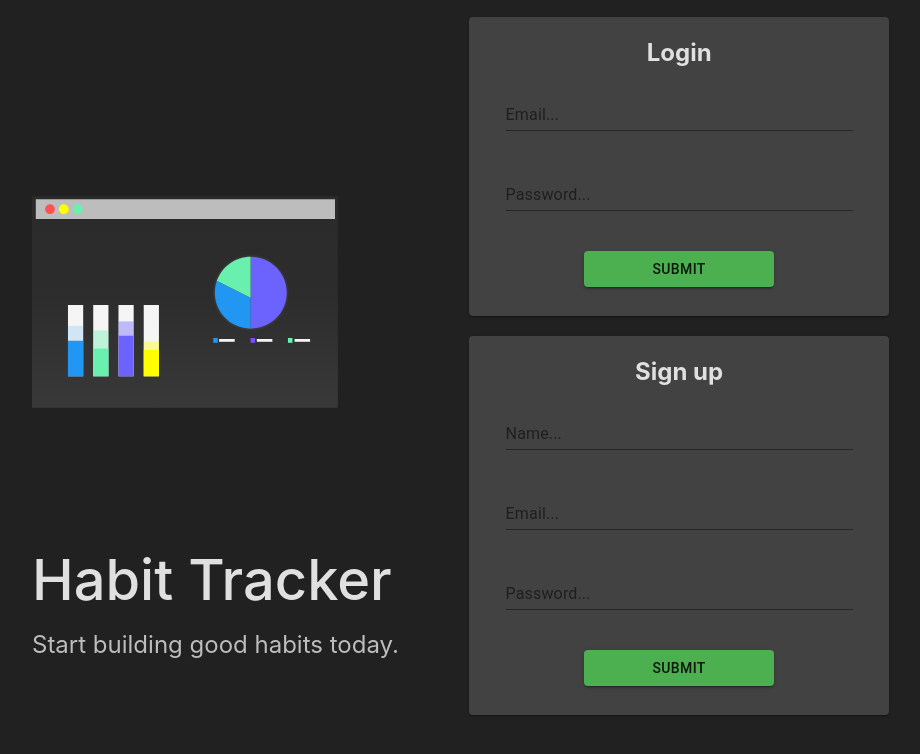
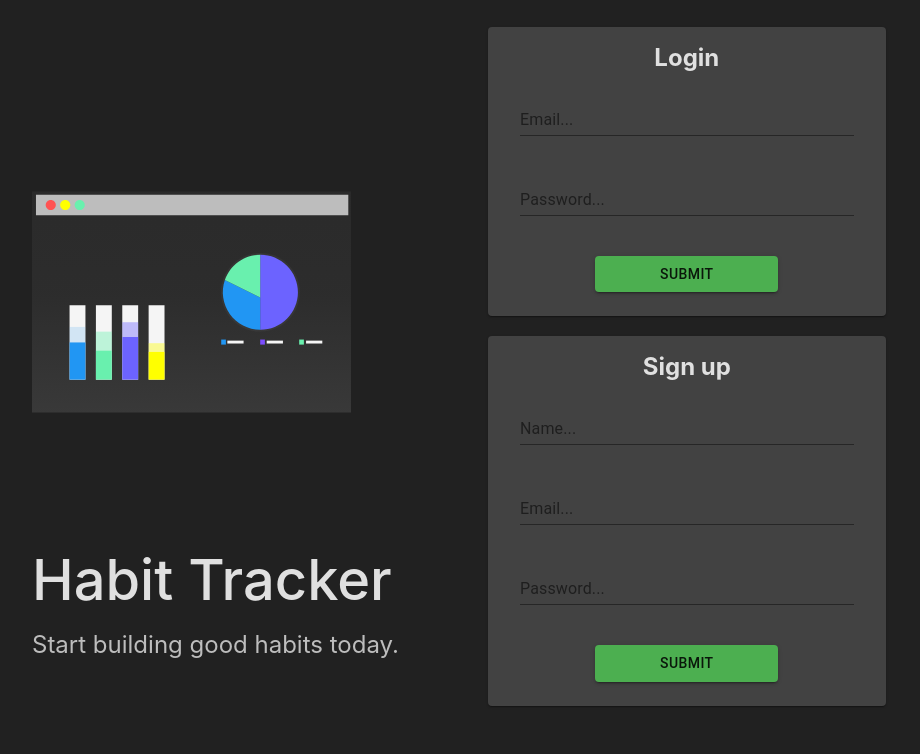
Before and after one commit to jaydenkwright/habit-tracker, a React (Create React App) app in the folder client/: page / in a window 1280 px wide. Shown: the top 754 px of the page, without its empty margins (96-1016 px from the left). Built offline with nearby package versions, Linux system fonts and the light colour scheme; no server answers.

Commit message:
Fixed login/registration error messages

```diff
--- a/client/src/components/Home.js
+++ b/client/src/components/Home.js
@@ -11,7 +11,8 @@
     const [name, setName] = useState('')
     const [email, setEmail] = useState('')
     const [pass, setPass] = useState('')
-    const [error, setError] = useState('')
+    const [loginError, setLoginError] = useState('')
+    const [registrationError, setRegistrationError] = useState('')
     const onEmailChange = (e) => {
         setEmail(e.target.value)
     }
@@ -31,7 +32,7 @@
         }, {'withCredentials':true})
             .then((response) => {
                 if(response.data.error){
-                    setError(response.data.error)
+                    setLoginError(response.data.error)
                     console.log(response.data.error)
                 }else{
                     console.log(response);
@@ -51,7 +52,7 @@
         }, {'withCredentials':true})
         .then((response) => {
             if(response.data.error){
-                setError(response.data.error)
+                setRegistrationError(response.data.error)
                 console.log(response.data.error)
             }else{
                 console.log(response);
@@ -152,7 +153,7 @@
                             <div class={styles.loginTitle}>
                                 <h1>Login</h1>
                             </div>
-                            {error ? error : null}
+                            {loginError ? loginError : null}
                             <form noValidate autoComplete="off" onSubmit={login}>
                                 <div className={styles.email}>
                                     <TextField id="standard-basic" label="Email..." type="email" className={styles.emailBox} onChange={onEmailChange}/>
@@ -171,7 +172,7 @@
                         <div class={styles.loginTitle}>
                                 <h1>Sign up</h1>
                             </div>
-                            {error ? error : ''}
+                            {registrationError ? registrationError : null}
                             <form noValidate autoComplete="off" onSubmit={registration}>
                                 <div className={styles.name}>
                                     <TextField id="standard-basic" label="Name..." type="text" className={styles.nameBox} onChange={onNameChange}/>
--- a/client/src/components/Home.module.css
+++ b/client/src/components/Home.module.css
@@ -36,8 +36,10 @@
 
 .card{
     margin-top: 1em;
-    padding: .3em;
-    width: 70%;
+    padding: 0;
+    min-width: 70%;
+    max-width: 70vw;
+    width: 70wv;
     display: inline-block;
     background: #424242;
     text-align: center;
```
Also changed, not shown: 1 other file (tests, documents, lock files or other folders).
